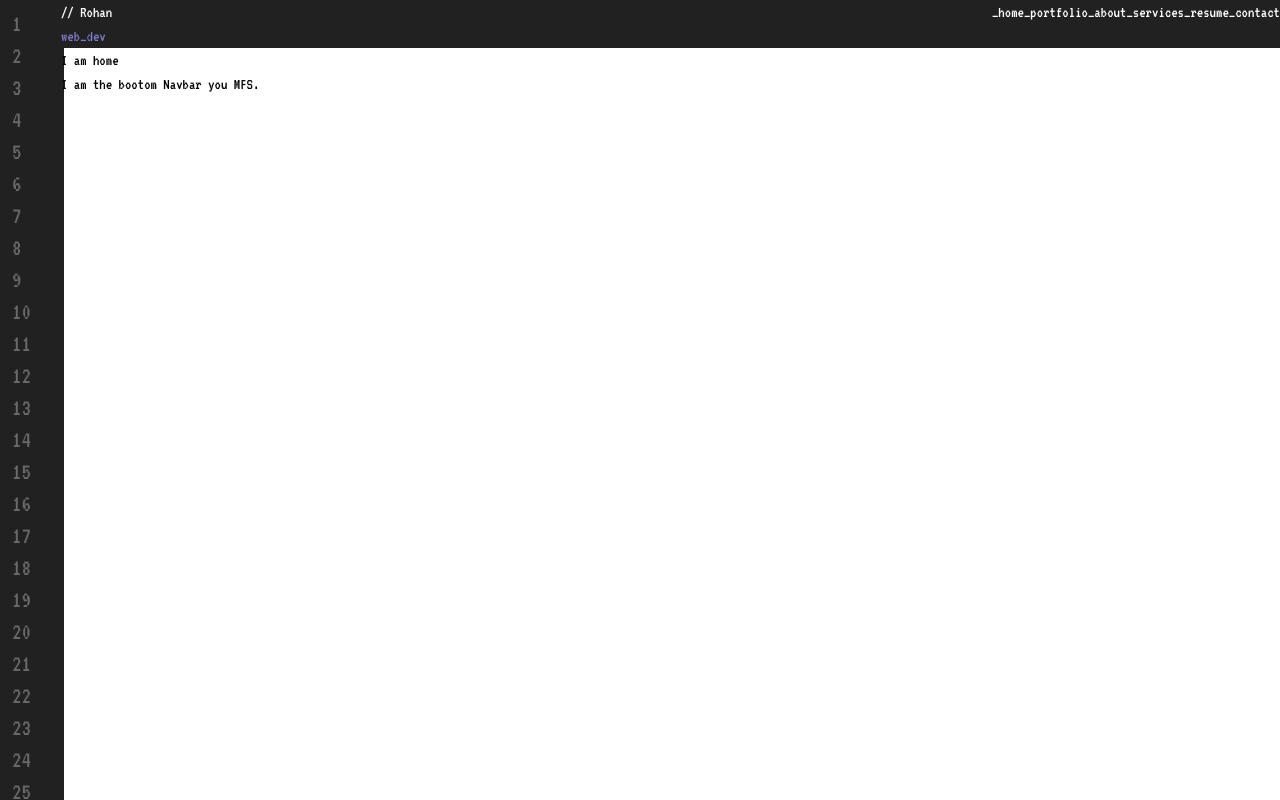
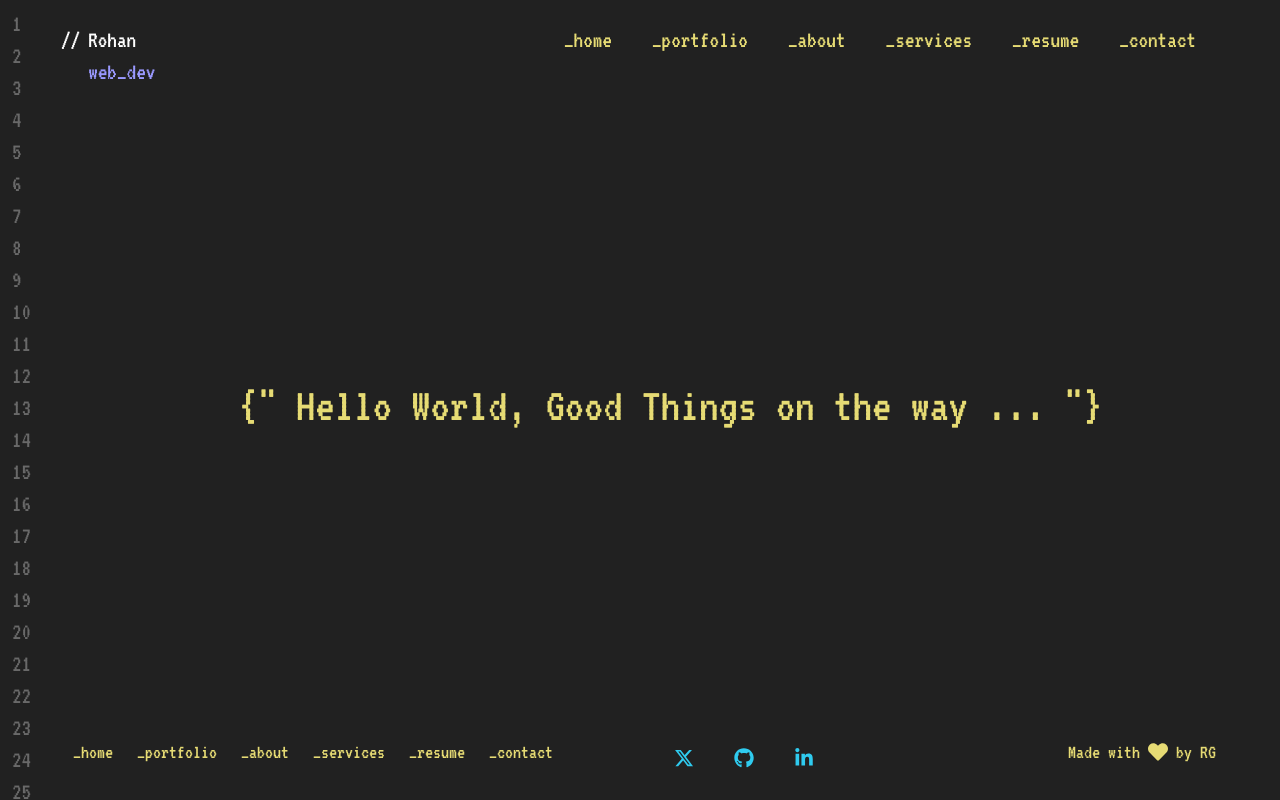
Before and after one commit to Sandstorm831/Portfolio_page, a React (Vite) app in the folder frontend/: page /home in a window 1280 px wide. Built offline with nearby package versions, Linux system fonts and the light colour scheme.

Commit message:
adding navbar, bottom bar, home page and homeReRouting

```diff
--- a/frontend/package.json
+++ b/frontend/package.json
@@ -12,6 +12,7 @@
   "dependencies": {
     "react": "^18.3.1",
     "react-dom": "^18.3.1",
+    "react-icons": "^5.3.0",
     "react-router-dom": "^6.28.0",
     "recoil": "^0.7.7"
   },
--- a/frontend/src/components/bottombar/index.jsx
+++ b/frontend/src/components/bottombar/index.jsx
@@ -1,5 +1,26 @@
+import "../../output.css"
+import { FaXTwitter } from "react-icons/fa6";
+import { FaGithub, FaHeart  } from "react-icons/fa";
+import { FaLinkedinIn } from "react-icons/fa";
 export default function BottomNavbar(){
-    return <div>
-        I am the bootom Navbar you MFS.
+    return <div className="bg-[#212121] flex justify-between">
+        <div className="flex">
+            <div className="px-3 text-[#E6DB74] text-xl mb-8 mt-5 cursor-pointer flex flex-col justify-center">_home</div>
+            <div className="px-3 text-[#E6DB74] text-xl mb-8 mt-5 cursor-pointer flex flex-col justify-center">_portfolio</div>
+            <div className="px-3 text-[#E6DB74] text-xl mb-8 mt-5 cursor-pointer flex flex-col justify-center">_about</div>
+            <div className="px-3 text-[#E6DB74] text-xl mb-8 mt-5 cursor-pointer flex flex-col justify-center">_services</div>
+            <div className="px-3 text-[#E6DB74] text-xl mb-8 mt-5 cursor-pointer flex flex-col justify-center">_resume</div>
+            <div className="px-3 text-[#E6DB74] text-xl mb-8 mt-5 cursor-pointer flex flex-col justify-center">_contact</div>
+        </div>
+        <div className="flex justify-start w-1/4 ">
+            <div className="flex flex-col justify-center"><FaXTwitter  className="text-[#2FCBEF] text-xl mx-5 mt-8 mb-8"/></div>
+            <div className="flex flex-col justify-center"><FaGithub className="text-[#2FCBEF] text-xl mx-5 mt-8 mb-8" /></div>
+            <div className="flex flex-col justify-center"><FaLinkedinIn className="text-[#2FCBEF] text-xl mx-5 mt-8 mb-8" /></div>
+        </div>
+        <div className="flex">
+            <div className="text-[#E6DB74] text-xl ml-5 mr-2 mt-5 mb-8 flex flex-col justify-center">Made with </div>
+            <div className="text-[#E6DB74] mt-5 mb-8 text-xl flex flex-col justify-center">  <FaHeart />  </div>
+            <div className="text-[#E6DB74] text-xl mr-16 ml-2 mt-5 mb-8 flex flex-col justify-center" > by RG</div>
+        </div>
     </div>
 }
--- a/frontend/src/components/navbar/index.jsx
+++ b/frontend/src/components/navbar/index.jsx
@@ -1,17 +1,22 @@
 import "../../output.css"
 export default function Navbar(){
-    return <div className="w-full bg-[#212121] flex justify-between">
-        <div className="flex flex-col justify-center">
-            <div className="text-white">// Rohan</div>
-            <div className="text-[#7D7CC7]">web_dev</div>
+    return <div className="w-full bg-[#212121] flex justify-between pt-6">
+        <div className="flex">
+            <div className="text-white text-2xl mr-2">//</div>
+            <div className="flex flex-col justify-center ">
+                <div className="text-white text-2xl cursor-pointer" >Rohan</div>
+                <div className="text-[#9A99FF] text-2xl pb-2 cursor-pointer">web_dev</div>
+            </div>
         </div>
         <div className="flex justify-center text-white">
-            <div>_home</div>
-            <div>_portfolio</div>
-            <div>_about</div>
-            <div>_services</div>
-            <div>_resume</div>
-            <div>_contact</div>
+            <div className="flex justify-center mx-16">
+                <div className="px-5 text-[#E6DB74] text-2xl pb-5 cursor-pointer">_home</div>
+                <div className="px-5 text-[#E6DB74] text-2xl pb-5 cursor-pointer">_portfolio</div>
+                <div className="px-5 text-[#E6DB74] text-2xl pb-5 cursor-pointer">_about</div>
+                <div className="px-5 text-[#E6DB74] text-2xl pb-5 cursor-pointer">_services</div>
+                <div className="px-5 text-[#E6DB74] text-2xl pb-5 cursor-pointer">_resume</div>
+                <div className="px-5 text-[#E6DB74] text-2xl pb-5 cursor-pointer">_contact</div>
+            </div>
         </div>
     </div>
 }
--- a/frontend/src/output.css
+++ b/frontend/src/output.css
@@ -566,6 +566,72 @@ video {
   position: relative;
 }
 
+.bottom-0 {
+  bottom: 0px;
+}
+
+.z-10 {
+  z-index: 10;
+}
+
+.z-20 {
+  z-index: 20;
+}
+
+.mx-16 {
+  margin-left: 4rem;
+  margin-right: 4rem;
+}
+
+.mx-5 {
+  margin-left: 1.25rem;
+  margin-right: 1.25rem;
+}
+
+.mr-2 {
+  margin-right: 0.5rem;
+}
+
+.mt-3 {
+  margin-top: 0.75rem;
+}
+
+.mt-5 {
+  margin-top: 1.25rem;
+}
+
+.mb-5 {
+  margin-bottom: 1.25rem;
+}
+
+.mb-8 {
+  margin-bottom: 2rem;
+}
+
+.mt-8 {
+  margin-top: 2rem;
+}
+
+.mb-10 {
+  margin-bottom: 2.5rem;
+}
+
+.ml-5 {
+  margin-left: 1.25rem;
+}
+
+.mr-5 {
+  margin-right: 1.25rem;
+}
+
+.ml-2 {
+  margin-left: 0.5rem;
+}
+
+.mr-16 {
+  margin-right: 4rem;
+}
+
 .flex {
   display: flex;
 }
@@ -583,14 +649,6 @@ video {
   height: 100%;
 }
 
-.h-\[2000\] {
-  height: 2000;
-}
-
-.h-\[2000px\] {
-  height: 2000px;
-}
-
 .w-16 {
   width: 4rem;
 }
@@ -599,17 +657,89 @@ video {
   width: 100%;
 }
 
+.w-1\/2 {
+  width: 50%;
+}
+
+.w-1\/3 {
+  width: 33.333333%;
+}
+
+.w-2\/3 {
+  width: 66.666667%;
+}
+
+.w-2\/5 {
+  width: 40%;
+}
+
+.w-3\/5 {
+  width: 60%;
+}
+
+.w-\[40\%\] {
+  width: 40%;
+}
+
+.w-\[45\%\] {
+  width: 45%;
+}
+
 .w-max {
   width: -moz-max-content;
   width: max-content;
 }
 
-.w-12 {
-  width: 3rem;
+.w-\[43\%\] {
+  width: 43%;
+}
+
+.w-\[44\%\] {
+  width: 44%;
+}
+
+.w-\[30\%\] {
+  width: 30%;
+}
+
+.w-\[10\%\] {
+  width: 10%;
+}
+
+.w-1\/5 {
+  width: 20%;
+}
+
+.w-screen {
+  width: 100vw;
+}
+
+.w-1\/4 {
+  width: 25%;
+}
+
+.w-\[20\%\] {
+  width: 20%;
+}
+
+.w-\[15\%\] {
+  width: 15%;
+}
+
+.cursor-pointer {
+  cursor: pointer;
 }
 
 .flex-col {
   flex-direction: column;
+}
+
+.justify-start {
+  justify-content: flex-start;
+}
+
+.justify-end {
+  justify-content: flex-end;
 }
 
 .justify-center {
@@ -620,13 +750,14 @@ video {
   justify-content: space-between;
 }
 
-.overflow-scroll {
-  overflow: scroll;
-}
-
 .bg-\[\#212121\] {
   --tw-bg-opacity: 1;
   background-color: rgb(33 33 33 / var(--tw-bg-opacity, 1));
+}
+
+.bg-blue-300 {
+  --tw-bg-opacity: 1;
+  background-color: rgb(147 197 253 / var(--tw-bg-opacity, 1));
 }
 
 .bg-blue-200 {
@@ -634,14 +765,47 @@ video {
   background-color: rgb(191 219 254 / var(--tw-bg-opacity, 1));
 }
 
+.bg-blue-400 {
+  --tw-bg-opacity: 1;
+  background-color: rgb(96 165 250 / var(--tw-bg-opacity, 1));
+}
+
+.bg-white {
+  --tw-bg-opacity: 1;
+  background-color: rgb(255 255 255 / var(--tw-bg-opacity, 1));
+}
+
 .bg-red-400 {
   --tw-bg-opacity: 1;
   background-color: rgb(248 113 113 / var(--tw-bg-opacity, 1));
 }
 
-.bg-red-300 {
+.bg-red-500 {
   --tw-bg-opacity: 1;
-  background-color: rgb(252 165 165 / var(--tw-bg-opacity, 1));
+  background-color: rgb(239 68 68 / var(--tw-bg-opacity, 1));
+}
+
+.bg-black {
+  --tw-bg-opacity: 1;
+  background-color: rgb(0 0 0 / var(--tw-bg-opacity, 1));
+}
+
+.px-5 {
+  padding-left: 1.25rem;
+  padding-right: 1.25rem;
+}
+
+.px-3 {
+  padding-left: 0.75rem;
+  padding-right: 0.75rem;
+}
+
+.pb-2 {
+  padding-bottom: 0.5rem;
+}
+
+.pb-5 {
+  padding-bottom: 1.25rem;
 }
 
 .pl-3 {
@@ -652,6 +816,14 @@ video {
   padding-top: 0.5rem;
 }
 
+.pt-6 {
+  padding-top: 1.5rem;
+}
+
+.pt-3 {
+  padding-top: 0.75rem;
+}
+
 .font-pixelated {
   font-family: VT323, monospace;
 }
@@ -659,6 +831,21 @@ video {
 .text-2xl {
   font-size: 1.5rem;
   line-height: 2rem;
+}
+
+.text-lg {
+  font-size: 1.125rem;
+  line-height: 1.75rem;
+}
+
+.text-xl {
+  font-size: 1.25rem;
+  line-height: 1.75rem;
+}
+
+.text-5xl {
+  font-size: 3rem;
+  line-height: 1;
 }
 
 .text-\[\#696969\] {
@@ -671,7 +858,22 @@ video {
   color: rgb(125 124 199 / var(--tw-text-opacity, 1));
 }
 
+.text-\[\#E6DB74\] {
+  --tw-text-opacity: 1;
+  color: rgb(230 219 116 / var(--tw-text-opacity, 1));
+}
+
 .text-white {
   --tw-text-opacity: 1;
   color: rgb(255 255 255 / var(--tw-text-opacity, 1));
 }
+
+.text-\[\#2FCBEF\] {
+  --tw-text-opacity: 1;
+  color: rgb(47 203 239 / var(--tw-text-opacity, 1));
+}
+
+.text-\[\#9A99FF\] {
+  --tw-text-opacity: 1;
+  color: rgb(154 153 255 / var(--tw-text-opacity, 1));
+}
--- a/frontend/src/pages/home/home.jsx
+++ b/frontend/src/pages/home/home.jsx
@@ -1,7 +1,7 @@
 import "../../output.css";
 
 export default function Home(){
-    return <div>
-        I am home
+    return <div className="bg-[#212121] h-full flex flex-col justify-center">
+        <div className="flex justify-center text-5xl text-[#E6DB74]"> {"{\" Hello World, Good Things on the way ...  \"}"} </div>
     </div>
 }
--- a/frontend/src/pages/root/root.jsx
+++ b/frontend/src/pages/root/root.jsx
@@ -1,17 +1,22 @@
-import { Outlet } from "react-router-dom";
+import { Outlet, useNavigate } from "react-router-dom";
 import "../../output.css";
 import Sideline from "../../components/sideliner";
 import Navbar from "../../components/navbar";
 import BottomNavbar from "../../components/bottombar";
+import { useEffect } from "react";
 
 export default function Root(){
+    const navigate = useNavigate();
+    useEffect(()=>{
+        navigate("/home")
+    }, [])
     return <div className="font-pixelated flex">
         <div className="w-16 h-screen relative">
             <div className="fixed w-16"><Sideline /></div>
         </div>
-        <div className="h-screen w-full relative">
+        <div className="h-screen w-full relative flex flex-col justify-between">
             <div ><Navbar /></div>
-            <div><Outlet /></div>
+            <div className="h-full"><Outlet /></div>
             <div ><BottomNavbar /></div>
         </div>
     </div>
--- a/frontend/tailwind.config.js
+++ b/frontend/tailwind.config.js
@@ -7,6 +7,7 @@ export default {
     "src/App.jsx",
     "src/components/sideliner/index.jsx",
     "src/components/navbar/index.jsx",
+    "src/components/bottombar/index.jsx",
   ],
   theme: {
     fontFamily: {
```
Also changed, not shown: 1 other file (tests, documents, lock files or other folders).
